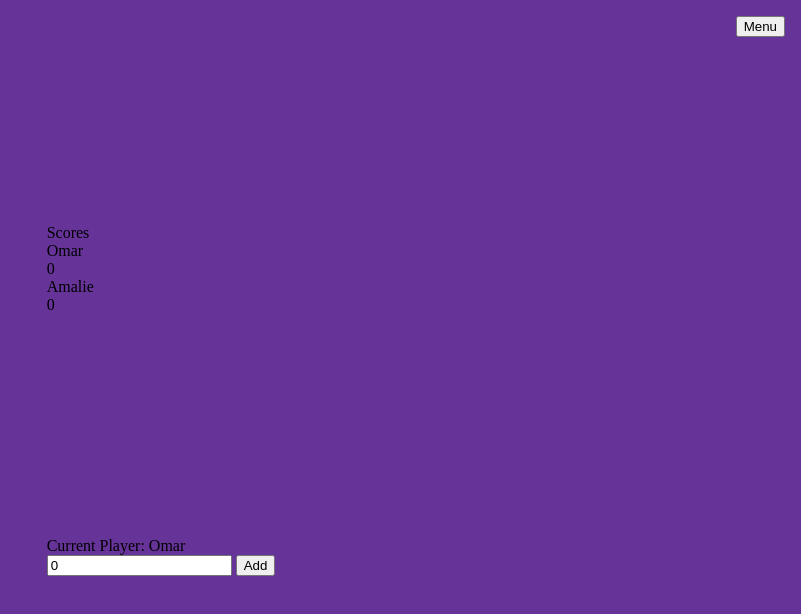
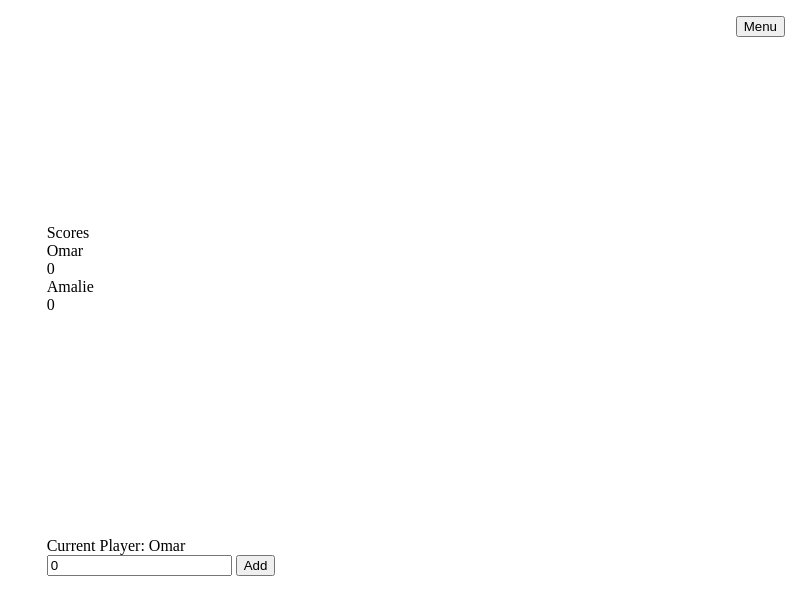
Before and after one commit to 0mar0mrani/crokinole, a SvelteKit app: page / in a window 1280 px wide. Shown: the top 614 px of the page, without its empty margins (479-1280 px from the left). Built offline with nearby package versions, Linux system fonts and the light colour scheme.

Commit message:
Added position relative to container

```diff
--- a/src/routes/+page.svelte
+++ b/src/routes/+page.svelte
@@ -8,11 +8,11 @@
 
 <style>
 	.container {
+		position: relative;
 		display: flex;
 		justify-content: center;
 		align-items: center;
 		width: 100dvw;
 		height: 100dvh;
-		background-color: rebeccapurple;
 	}
 </style>
```
